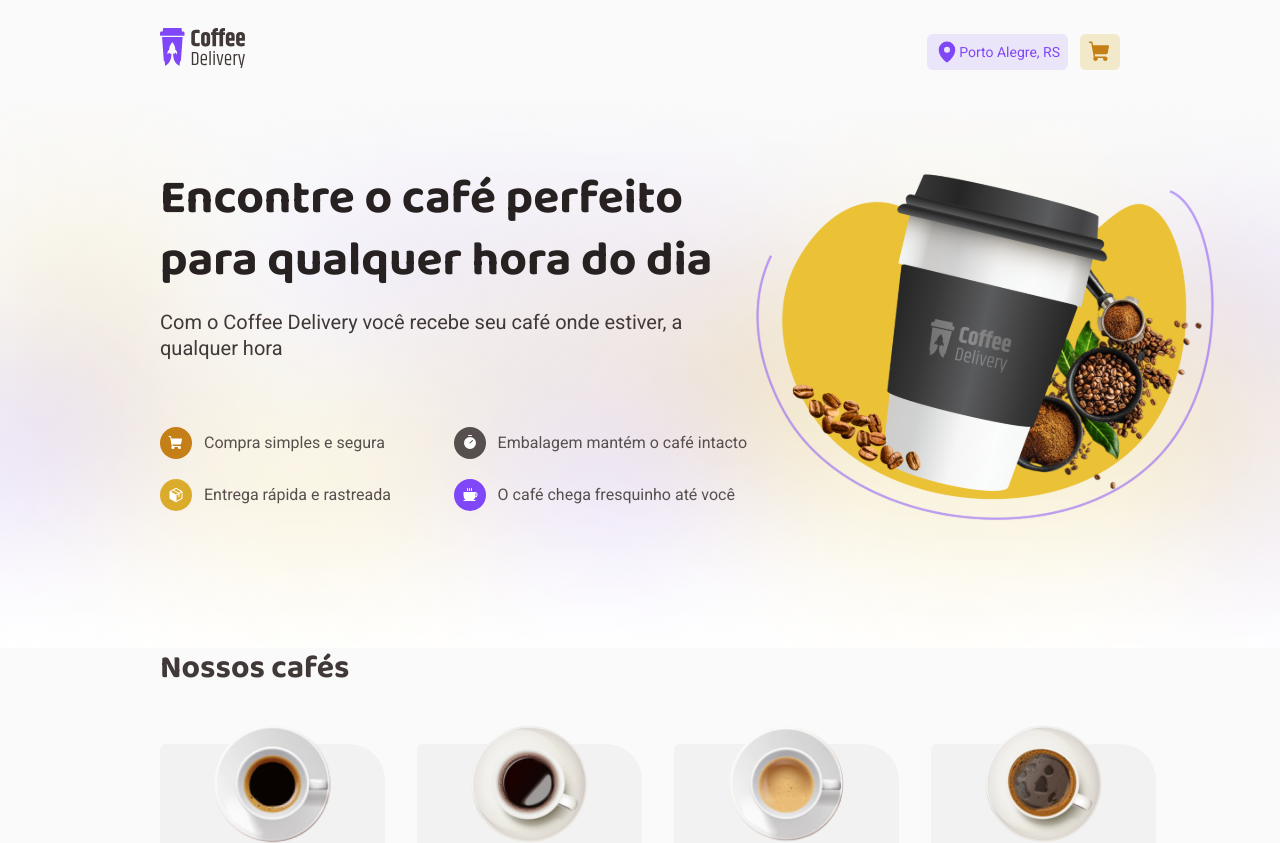
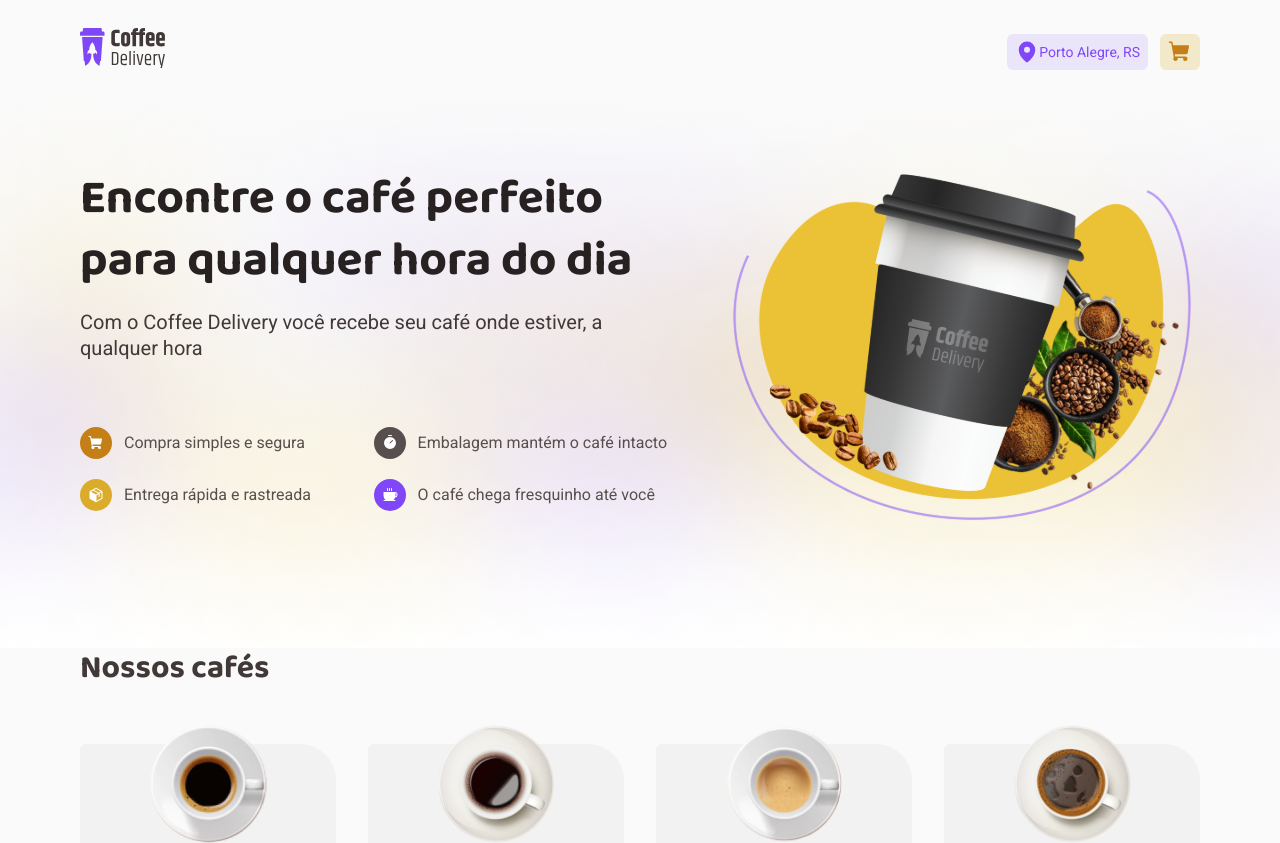
Before and after one commit to alexmoreira01/coffee-delivery, a React (Vite) app: page / in a window 1280 px wide. Shown: the top 843 px of the page. Built offline with nearby package versions, Linux system fonts and the light colour scheme.

Commit message:
Styles: Edit styles for divs containers in app

```diff
--- a/src/components/Header/index.tsx
+++ b/src/components/Header/index.tsx
@@ -7,6 +7,8 @@ import { NavLink } from "react-router-dom";
 export function Header() {
   return (
     <HeaderContainer>
+      <div className="divContainer">
+
         <NavLink to="/" title="Home">
           <img src={Logo} alt="" />
         </NavLink>
@@ -24,6 +26,7 @@ export function Header() {
             </HeaderButton>
           </NavLink>
         </nav>
+      </div>
     </HeaderContainer>
   )
 }
--- a/src/components/Header/styles.ts
+++ b/src/components/Header/styles.ts
@@ -5,21 +5,28 @@ export const HeaderContainer = styled.header`
   height: 6.5rem;
   display: flex;
   align-items: center;
-  justify-content: space-between;
+  justify-content: center;
+  /* justify-content: space-between; */
 
   position: sticky;
   top: 0;
   left: 0;
   z-index: 5;
 
-  /* Trocado do default Layout */
+  /* Trocado do default Layout
   max-width: 90rem;
   padding: 2rem 10rem;
-  margin: auto auto;
+  margin: auto auto; */
 
   background: ${(props) => props.theme.colors["background"]};
 
   /* padding: 2rem 0rem; */
+
+  div {
+    display: flex;
+    align-items: center;
+    justify-content: space-between;
+  }
 
   nav {
     display: flex;
--- a/src/layouts/DefaultLayout/styles.ts
+++ b/src/layouts/DefaultLayout/styles.ts
@@ -5,12 +5,18 @@ export const LayoutContainer = styled.div`
     padding: 0rem 10rem;
     margin: auto auto; */
 
-
-    display: flex;
-    flex-direction: column;
+    /* display: flex; */
+    /* flex-direction: column; */
 
     /* justify-content: center; */
     /* align-items: center; */
     /* align-content: center; */
 
+    .divContainer {
+        width: 100%;
+        max-width: 70rem;
+        margin-right: auto;
+        margin-left: auto;
+    }
+
 `;
--- a/src/pages/Home/components/Coffees/index.tsx
+++ b/src/pages/Home/components/Coffees/index.tsx
@@ -17,7 +17,7 @@ export function Coffees() {
   const [coffees, setCoffees] = useState<CoffeeProps[]>(coffeesJson);
 
   return (
-    <ContainerCoffees>
+    <ContainerCoffees className="divContainer">
       <h1>Nossos cafés</h1>
 
       <ListCoffes>
--- a/src/pages/Home/components/Coffees/styles.ts
+++ b/src/pages/Home/components/Coffees/styles.ts
@@ -4,9 +4,9 @@ export const ContainerCoffees = styled.main`
   gap: 3.4rem 0rem;
 
   /* Trocado do default Layout */
-  max-width: 90rem;
-  padding: 0rem 10rem;
-  margin: auto auto;
+  /* max-width: 90rem; */
+  /* padding: 0rem 10rem; */
+  /* margin: auto auto; */
 
   h1 {
     font-size: ${(props) => props.theme.textSizes["title-title-l"]};
--- a/src/pages/Home/components/Intro/index.tsx
+++ b/src/pages/Home/components/Intro/index.tsx
@@ -11,7 +11,7 @@ export function Intro() {
 
   return (
     <ContainerIntro>
-      <Content>
+      <Content className="divContainer">
         <div>
           <BoxOne>
             <h1>Encontre o café perfeito para qualquer hora do dia</h1>
--- a/src/pages/Home/components/Intro/style.tsx
+++ b/src/pages/Home/components/Intro/style.tsx
@@ -22,15 +22,12 @@ export const ContainerIntro = styled.section`
 
 export const Content = styled.div`
   /* Trocado do default Layout */
-  max-width: 90rem;
-  padding: 4rem 10rem;
-  margin: auto auto;
+  /* max-width: 90rem; */
+  padding: 4rem 0rem;
+  /* margin: auto auto; */
 
   display: flex;
   justify-content: space-between;
-
-  /* padding: 4rem 0rem; */
-  /* margin-bottom: 5.8rem; */
 `;
 
 export const BoxOne = styled.div`
--- a/src/pages/Order/index.tsx
+++ b/src/pages/Order/index.tsx
@@ -4,10 +4,10 @@ import { ContainerOrder } from "./styles";
 
 export function Order() {
   return (
-    <ContainerOrder>
+    <ContainerOrder className="divContainer">
       <Orderform />
 
-      <h2>a</h2>
+
 
     </ContainerOrder>
   )
--- a/src/pages/Order/styles.ts
+++ b/src/pages/Order/styles.ts
@@ -2,9 +2,9 @@ import styled from "styled-components";
 
 export const ContainerOrder = styled.form`
     /* Trocado do default Layout */
-    max-width: 90rem;
+    /* max-width: 90rem;
     padding: 0rem 10rem;
-    margin: auto auto;
+    margin: auto auto; */
 
     display: flex;
     justify-content: space-between;
```
Lines whose indentation alone changed are shown as unchanged.
